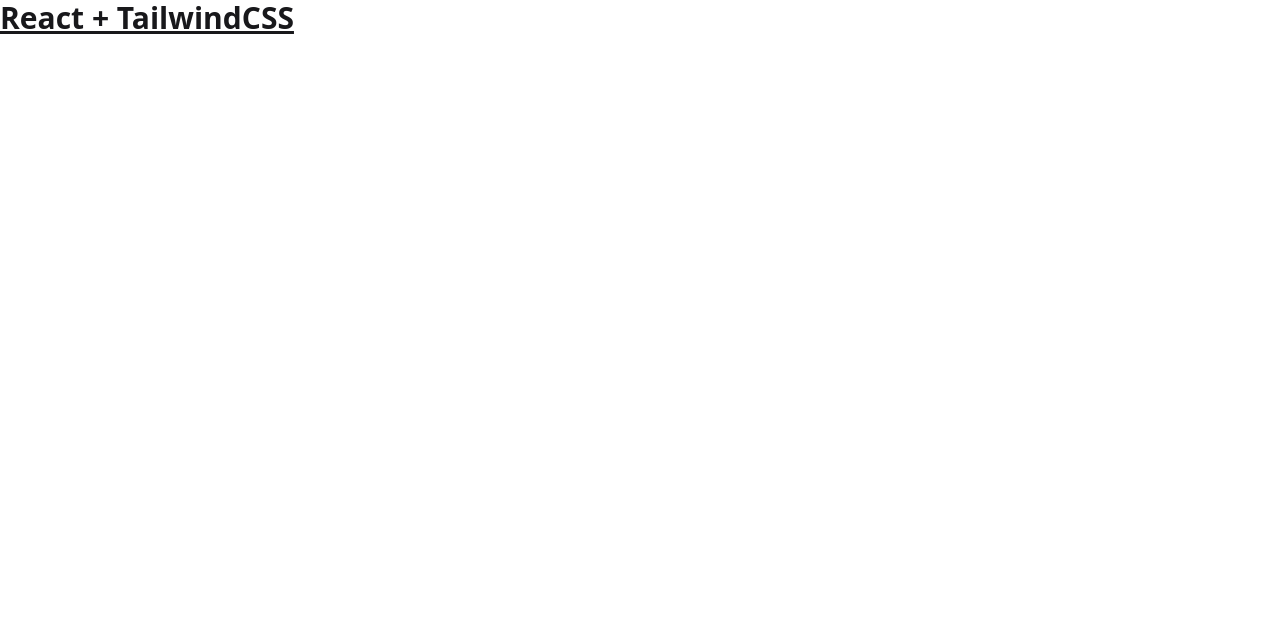
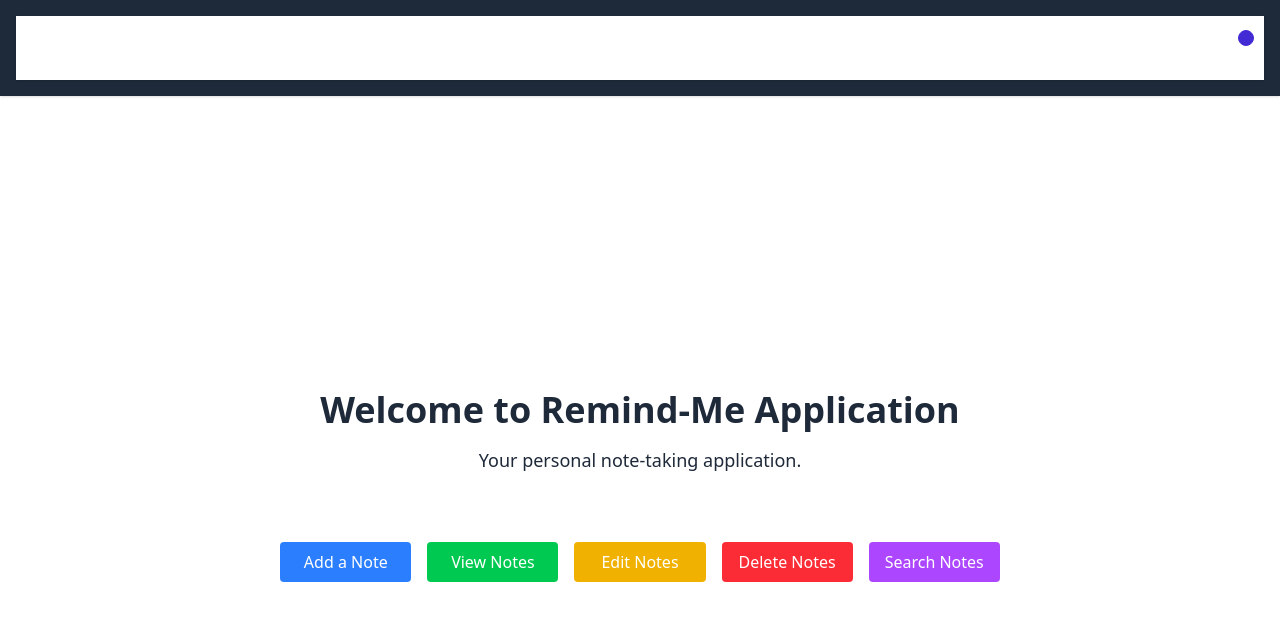
Before and after one commit to syricano/remind-me, a React (Vite) app: page / in a window 1280 px wide. Shown: the top 620 px of the page. Built offline with nearby package versions, Linux system fonts and the light colour scheme.

Commit message:
create home, header components and fix router bug

```diff
--- a/index.html
+++ b/index.html
@@ -1,11 +1,11 @@
 <!doctype html>
-<html lang="en">
+<html lang="en" theme="light">
   <head>
     <meta charset="UTF-8" />
     <meta name="viewport" content="width=device-width, initial-scale=1.0" />
     <title>Vite + React</title>
   </head>
-  <body>
+  <body class=" bg-gray-100 dark:bg-gray-900  w-full h-full">
     <div id="root"></div>
     <script type="module" src="/src/main.jsx"></script>
   </body>
--- a/src/App.jsx
+++ b/src/App.jsx
@@ -1,7 +1,20 @@
 import React from 'react';
+import { Router, Routes, Route } from 'react-router-dom';
+import Header from './components/header';
+import Home from './components/home';
+
+
 
 const App = () => {
-  return <h1 className='text-3xl font-bold underline'>React + TailwindCSS</h1>;
+  return (
+    <>
+      <Header />
+      <Routes>
+        <Route index element={<Home />} />
+        {/* Add other routes here */}
+      </Routes>
+    </>
+  );
 };
 
 export default App;
--- /dev/null
+++ b/src/components/header.jsx
@@ -0,0 +1,41 @@
+import React from "react";
+import { Link } from "react-router-dom";
+
+const Header = () => {
+    return (
+            <header className="navbar shadow-sm bg-gray-800 text-white p-4 flex justify-between items-center w-full ">
+                <div className="navbar bg-base-100 shadow-sm">
+                    <div className="navbar-start">
+                        <div className="dropdown">
+                            <div tabIndex={0} role="button" className="btn btn-ghost btn-circle">
+                                <svg xmlns="http://www.w3.org/2000/svg" className="h-5 w-5" fill="none" viewBox="0 0 24 24" stroke="currentColor"> <path strokeLinecap="round" strokeLinejoin="round" strokeWidth="2" d="M4 6h16M4 12h16M4 18h7" /> </svg>
+                            </div>
+                            <ul
+                                tabIndex={0}
+                                className="menu menu-sm dropdown-content bg-base-100 rounded-box z-1 mt-3 w-52 p-2 shadow">
+                                <li><a>Homepage</a></li>
+                                <li><a>Settings</a></li>
+                                <li><a>Contact Us</a></li>
+                            </ul>
+                        </div>
+                    </div>
+                <div className="navbar-center">
+                    <a className="btn btn-ghost text-xl">Remind-Me Dairy</a>
+                </div>
+                <div className="navbar-end">
+                    <button className="btn btn-ghost btn-circle">
+                        <svg xmlns="http://www.w3.org/2000/svg" className="h-5 w-5" fill="none" viewBox="0 0 24 24" stroke="currentColor"> <path strokeLinecap="round" strokeLinejoin="round" strokeWidth="2" d="M21 21l-6-6m2-5a7 7 0 11-14 0 7 7 0 0114 0z" /> </svg>
+                    </button>
+                    <button className="btn btn-ghost btn-circle">
+                        <div className="indicator">
+                            <svg xmlns="http://www.w3.org/2000/svg" className="h-5 w-5" fill="none" viewBox="0 0 24 24" stroke="currentColor"> <path strokeLinecap="round" strokeLinejoin="round" strokeWidth="2" d="M15 17h5l-1.405-1.405A2.032 2.032 0 0118 14.158V11a6.002 6.002 0 00-4-5.659V5a2 2 0 10-4 0v.341C7.67 6.165 6 8.388 6 11v3.159c0 .538-.214 1.055-.595 1.436L4 17h5m6 0v1a3 3 0 11-6 0v-1m6 0H9" /> </svg>
+                            <span id="badge" className="badge badge-xs badge-primary indicator-item"></span>
+                        </div>
+                    </button>
+                </div>
+            </div>
+        </header>
+    );
+}
+
+export default Header;
--- /dev/null
+++ b/src/components/home.jsx
@@ -0,0 +1,35 @@
+// Home.jsx
+import React from "react";
+import { Link } from "react-router-dom";
+
+
+const Home = () => {
+  return (
+    <div className="flex flex-col items-center justify-center h-screen bg-white text-gray-800  w-full ">
+      <h1 className="text-4xl font-bold mb-4">Welcome to Remind-Me Application</h1>
+      <p className="text-lg mb-8">Your personal note-taking application.</p>
+      <div className="grid center grid-cols-1 sm:grid-cols-2 md:grid-cols-3 lg:grid-cols-4 xl:grid-cols-5 p-5 gap-4 min-w ">
+        <Link to="/add" className="text-center w-full mt-4 bg-blue-500 text-white px-4 py-2 rounded hover:bg-blue-600">
+            Add a Note
+        </Link>
+        <Link to="/view" className="text-center w-full mt-4 bg-green-500 text-white px-4 py-2 rounded hover:bg-green-600">
+            View Notes
+        </Link>
+        <Link to="/edit" className="text-center w-full mt-4 bg-yellow-500 text-white px-4 py-2 rounded hover:bg-yellow-600">
+            Edit Notes
+        </Link>
+        <Link to="/delete" className="text-center w-full mt-4 bg-red-500 text-white px-4 py-2 rounded hover:bg-red-600">
+            Delete Notes
+        </Link>
+        <Link to="/search" className="text-center w-full mt-4 bg-purple-500 text-white px-4 py-2 rounded hover:bg-purple-600">
+            Search Notes
+        </Link>
+
+      </div>
+
+
+    </div>
+  );
+};
+
+export default Home;
--- a/src/main.jsx
+++ b/src/main.jsx
@@ -1,7 +1,7 @@
 import React from "react";
 import ReactDOM from "react-dom/client";
-import { BrowserRouter } from "react-router";
-import App from "./app";
+import { BrowserRouter } from "react-router-dom";
+import App from "./App";
 import "./styles/index.css";
 
 const root = document.getElementById("root");
```
Also changed, not shown: src/styles/index.css (line endings or trailing spaces).
